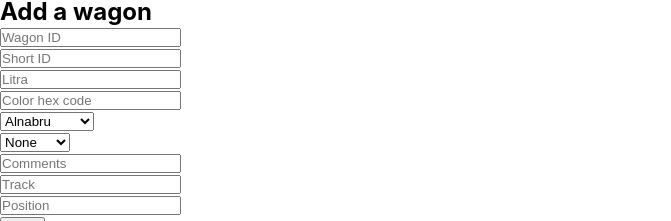
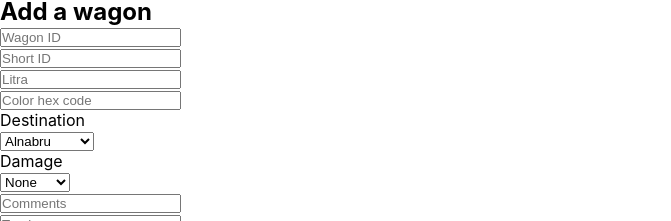
Before and after one commit to MultimedieGunvor/track-overview, a React (Create React App) app: page / in a window 1280 px wide. Shown: the part 158-379 px from the top of the page, without its empty margins (0-671 px from the left). Built offline with nearby package versions, Linux system fonts and the light colour scheme; no server answers; the database is empty.

Commit message:
Added legends to form

```diff
--- a/src/components/AddWagons.jsx
+++ b/src/components/AddWagons.jsx
@@ -101,6 +101,7 @@ export default function AddWagons () {
                 </div>
 
                 <div className="destination-input">
+                    <legend>Destination</legend>
                     <select
                     name="destination"
                     className="destination-select"
@@ -133,6 +134,7 @@ export default function AddWagons () {
                 </div>
 
                 <div className="damage-input">
+                    <legend>Damage</legend>
                     <select
                     name="damage"
                     className="damage-select"
```
